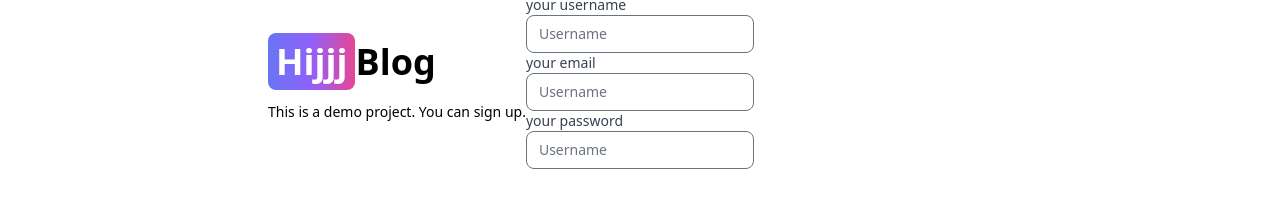
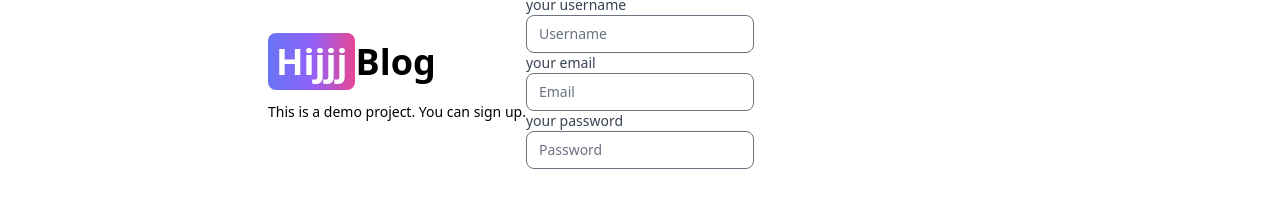
Before and after one commit to eliffvural/MERN-blog, a React (Vite) app in the folder client/: page /sign-up in a window 1280 px wide. Shown: the part 153-360 px from the top of the page. Built offline with nearby package versions, Linux system fonts and the light colour scheme.

Commit message:
"Updated placeholder text and input type for username and password fields in SignUp component"

```diff
--- a/client/src/pages/SignUp.jsx
+++ b/client/src/pages/SignUp.jsx
@@ -28,12 +28,12 @@ export default function SignUp() {
 
             <div>
               <Label value="your email" className="block text-sm font-medium text-gray-700 dark:text-gray-200" />
-              <TextInput type="text" placeholder="Username" id="username"/>
+              <TextInput type="text" placeholder="Email" id="username"/>
             </div>
 
             <div>
               <Label value="your password" className="block text-sm font-medium text-gray-700 dark:text-gray-200" />
-              <TextInput type="text" placeholder="Username" id="username"/>
+              <TextInput type="text" placeholder="Password" id="username"/>
             </div>
 
 
```
